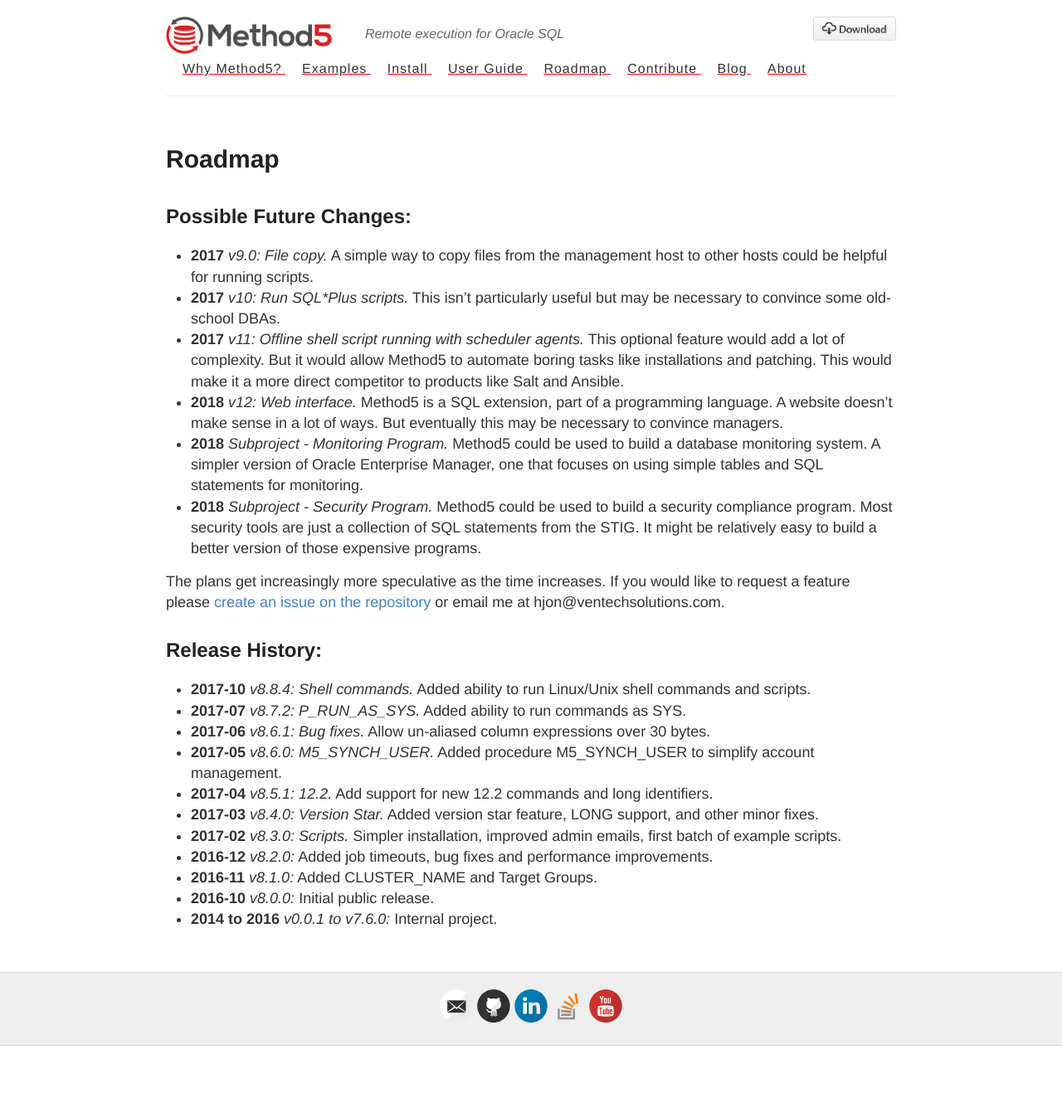
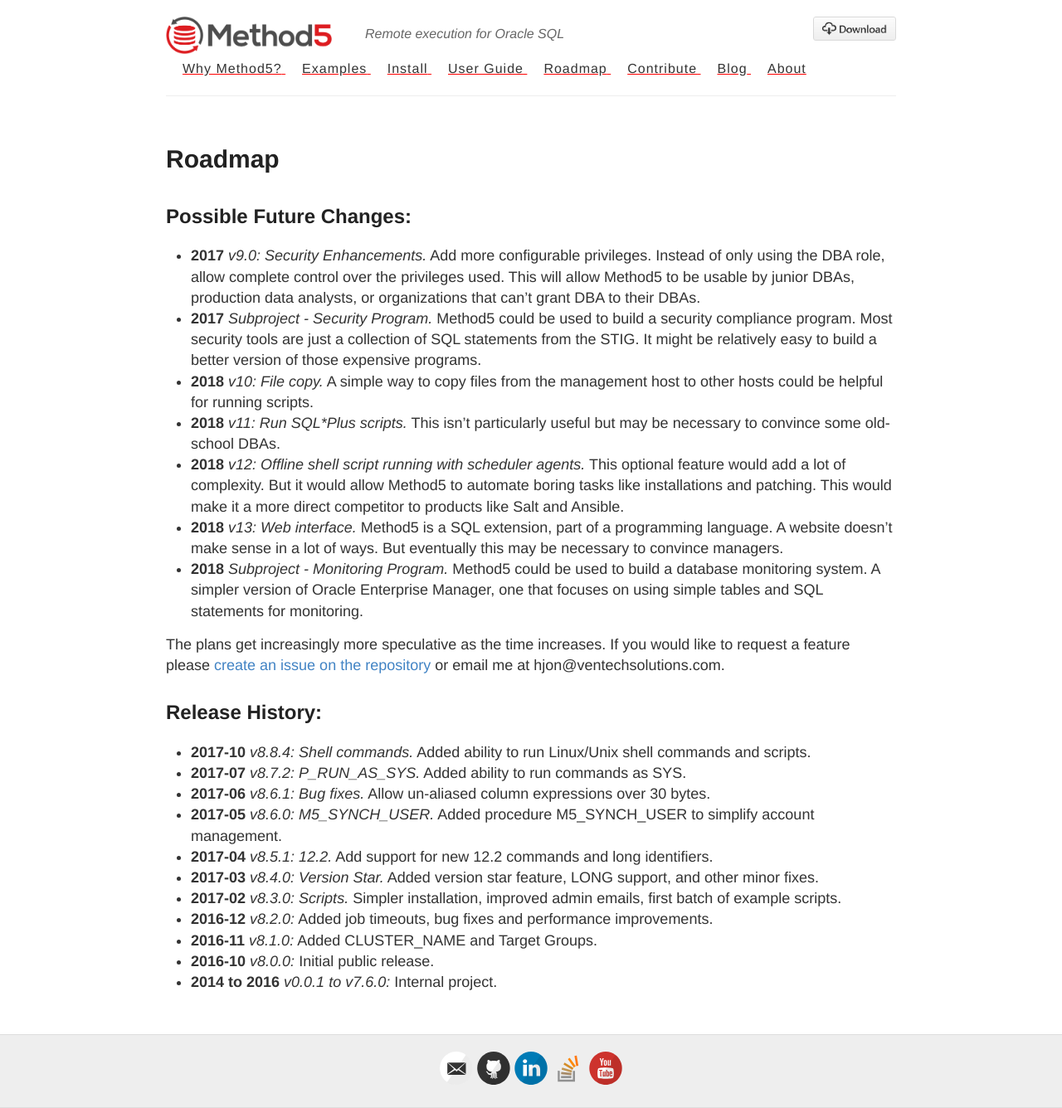
Before and after one commit to method5/method5.github.io, a Jekyll site: the page built from roadmap.md, in a window 1280 px wide. Shown: the whole page at 83% size. Built offline with Jekyll 4.4.1, drawn with Linux system fonts in a browser that asks for light colours; before the commit the page ends 1261 px from its top, so only the background shows below that.

Commit message:
Moved security to the top of the list.

```diff
--- a/roadmap.md
+++ b/roadmap.md
@@ -6,12 +6,13 @@ title: Roadmap
 Possible Future Changes:
 ------------------------
 
-* **2017** _v9.0: File copy._  A simple way to copy files from the management host to other hosts could be helpful for running scripts.
-* **2017** _v10: Run SQL\*Plus scripts._  This isn't particularly useful but may be necessary to convince some old-school DBAs.
-* **2017** _v11: Offline shell script running with scheduler agents._  This optional feature would add a lot of complexity.  But it would allow Method5 to automate boring tasks like installations and patching.  This would make it a more direct competitor to products like Salt and Ansible.
-* **2018** _v12: Web interface._  Method5 is a SQL extension, part of a programming language.  A website doesn't make sense in a lot of ways.  But eventually this may be necessary to convince managers.
+* **2017** _v9.0: Security Enhancements._  Add more configurable privileges.  Instead of only using the DBA role, allow complete control over the privileges used.  This will allow Method5 to be usable by junior DBAs, production data analysts, or organizations that can't grant DBA to their DBAs.
+* **2017** _Subproject - Security Program._ Method5 could be used to build a security compliance program.  Most security tools are just a collection of SQL statements from the STIG.  It might be relatively easy to build a better version of those expensive programs.
+* **2018** _v10: File copy._  A simple way to copy files from the management host to other hosts could be helpful for running scripts.
+* **2018** _v11: Run SQL\*Plus scripts._  This isn't particularly useful but may be necessary to convince some old-school DBAs.
+* **2018** _v12: Offline shell script running with scheduler agents._  This optional feature would add a lot of complexity.  But it would allow Method5 to automate boring tasks like installations and patching.  This would make it a more direct competitor to products like Salt and Ansible.
+* **2018** _v13: Web interface._  Method5 is a SQL extension, part of a programming language.  A website doesn't make sense in a lot of ways.  But eventually this may be necessary to convince managers.
 * **2018** _Subproject - Monitoring Program._ Method5 could be used to build a database monitoring system.  A simpler version of Oracle Enterprise Manager, one that focuses on using simple tables and SQL statements for monitoring.
-* **2018** _Subproject - Security Program._ Method5 could be used to build a security compliance program.  Most security tools are just a collection of SQL statements from the STIG.  It might be relatively easy to build a better version of those expensive programs.
 
 The plans get increasingly more speculative as the time increases.  If you would like to request a feature please [create an issue on the repository](https://github.com/method5/method5/issues) or email me at hjon@ventechsolutions.com.
 
```
